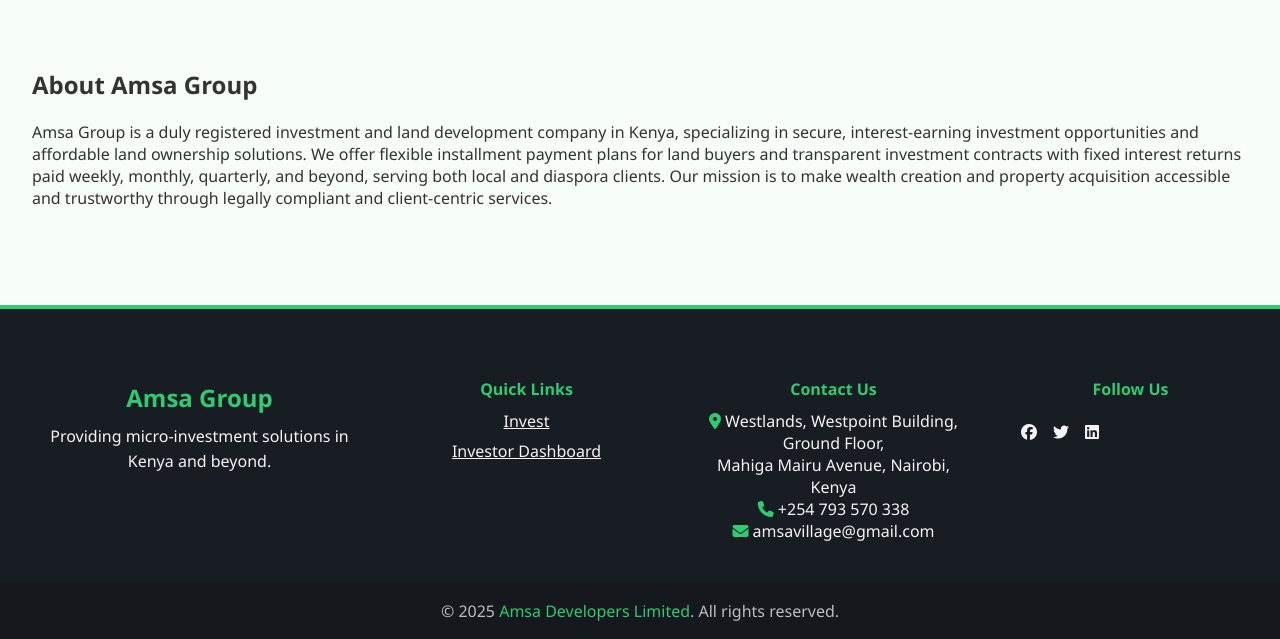
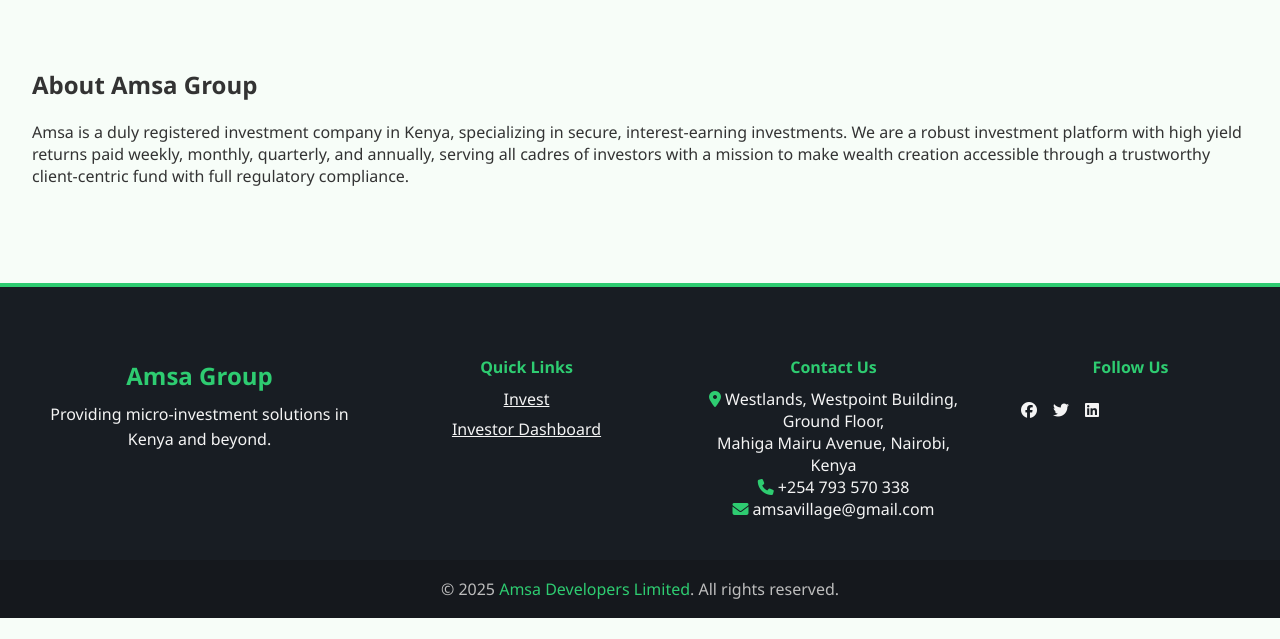
Before and after one commit to 1234manucho/amsa-flask, a Flask app: page /about in a window 1280 px wide. Shown: the part 63-702 px from the top of the page. Run offline with Flask 3, Linux system fonts and the light colour scheme; some libraries are stand-ins or nearby versions.

Commit message:
Update about.html

```diff
--- a/app/templates/about.html
+++ b/app/templates/about.html
@@ -3,17 +3,17 @@
 {% block content %}
 <section class="page-section">
   <h2>About Amsa Group</h2>
-  <p>Amsa Group is a duly registered investment and land development company in Kenya, specializing in secure, interest-earning investment opportunities and affordable land ownership solutions. We offer flexible installment payment plans for land buyers and transparent investment contracts with fixed interest returns paid weekly, monthly, quarterly, and beyond, serving both local and diaspora clients. Our mission is to make wealth creation and property acquisition accessible and trustworthy through legally compliant and client-centric services.</p>
+  <p>Amsa is a duly registered investment company in Kenya, specializing in secure, interest-earning investments. We are a robust investment platform with high yield returns paid weekly, monthly, quarterly, and annually, serving all cadres of investors with a mission to make wealth creation accessible through a trustworthy client-centric  fund with full regulatory compliance.</p>
 </section>
 {% endblock %}
-<section class="page-section">
+<!-- <section class="page-section">
   <h3>Our Mission</h3>
   <p>To provide accessible investment opportunities in land and microfinance, fostering financial independence and community growth.</p>
 </section>
 <section class="page-section">
   <h3>Our Vision</h3>
   <p>To be the leading platform in Kenya for secure land investments and reliable microfinance solutions, transforming lives through financial empowerment.</p>
-</section>
+</section> -->
 <section class="page-section">
   <h3>Our Values</h3>
   <ul>
```
